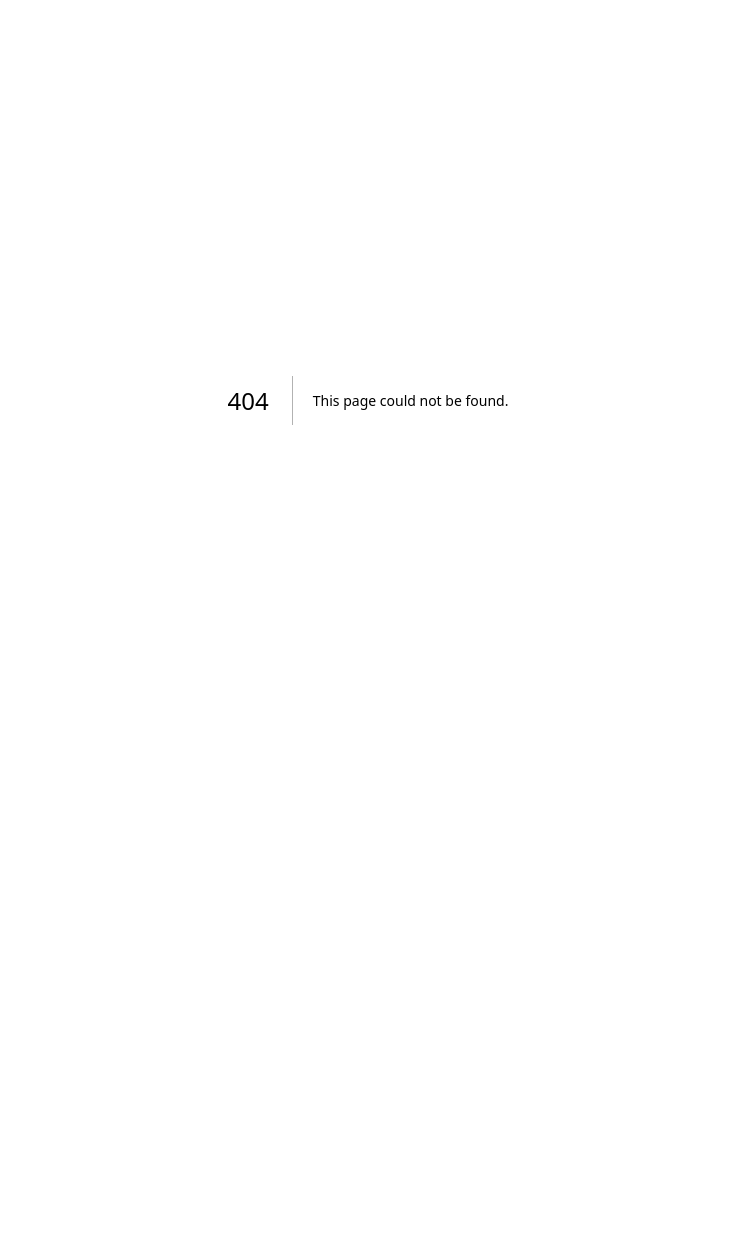
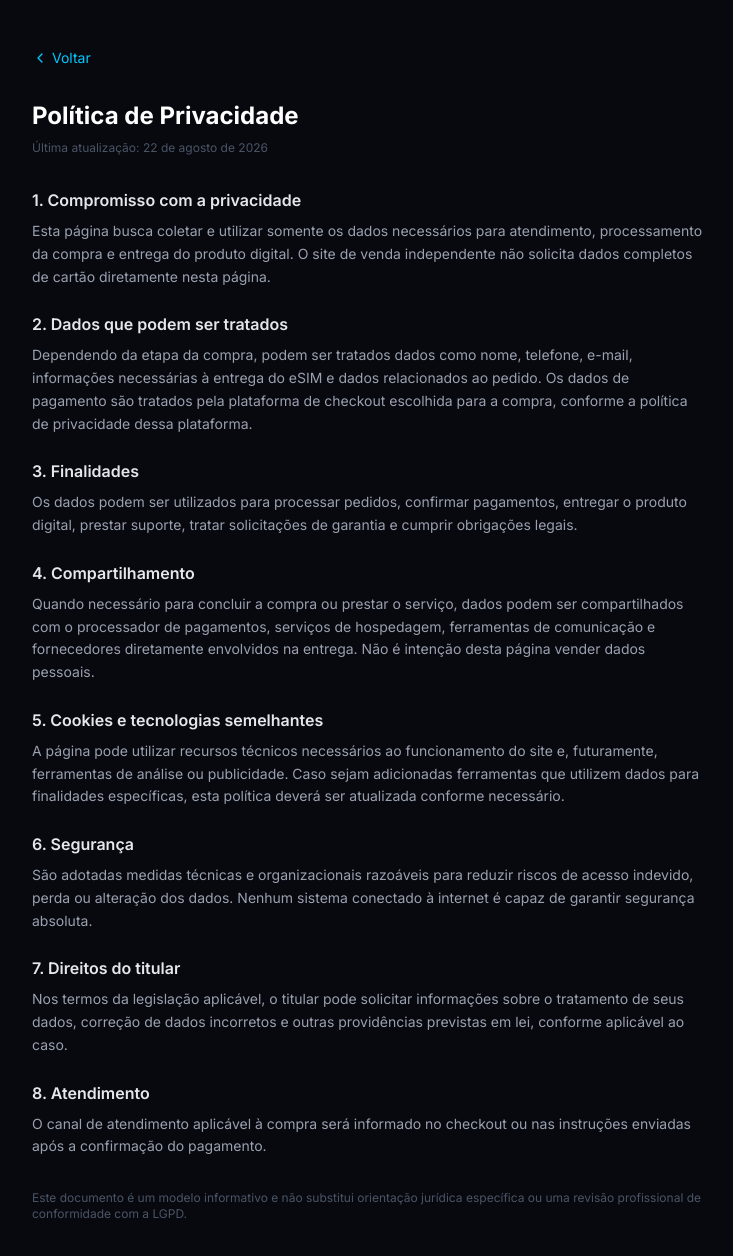
Before and after one commit to vglaraujo/esim-tim-107gb, a Next.js app: page / in a window 1280 px wide. Before the commit this address had no page. Shown: the top 1256 px of the page, without its empty margins (272-1005 px from the left). Before the commit the page ends 800 px from the top, so only its background shows below. Built offline with nearby package versions, Linux system fonts and the light colour scheme.

Commit message:
Add files via upload

```diff
--- /dev/null
+++ b/src/app/page.tsx
@@ -0,0 +1,67 @@
+import Link from "next/link";
+import type { Metadata } from "next";
+
+export const metadata: Metadata = {
+  title: "Política de Privacidade | eSIM TIM Black",
+  description: "Política de privacidade da página de venda independente de eSIM.",
+};
+
+export default function PoliticaDePrivacidade() {
+  return (
+    <main className="min-h-screen bg-[var(--color-dark)] px-5 py-12">
+      <div className="max-w-2xl mx-auto">
+        <Link href="/" className="inline-flex items-center gap-1 text-sm text-[var(--color-neon)] mb-8">
+          <svg width="16" height="16" viewBox="0 0 24 24" fill="none" stroke="currentColor" strokeWidth="2" strokeLinecap="round" strokeLinejoin="round"><path d="m15 18-6-6 6-6"/></svg>
+          Voltar
+        </Link>
+
+        <h1 className="text-2xl font-bold text-white mb-2">Política de Privacidade</h1>
+        <p className="text-xs text-gray-600 mb-8">Última atualização: 22 de agosto de 2026</p>
+
+        <div className="space-y-6 text-sm text-gray-400 leading-relaxed">
+          <section>
+            <h2 className="text-base font-semibold text-gray-200 mb-2">1. Compromisso com a privacidade</h2>
+            <p>Esta página busca coletar e utilizar somente os dados necessários para atendimento, processamento da compra e entrega do produto digital. O site de venda independente não solicita dados completos de cartão diretamente nesta página.</p>
+          </section>
+
+          <section>
+            <h2 className="text-base font-semibold text-gray-200 mb-2">2. Dados que podem ser tratados</h2>
+            <p>Dependendo da etapa da compra, podem ser tratados dados como nome, telefone, e-mail, informações necessárias à entrega do eSIM e dados relacionados ao pedido. Os dados de pagamento são tratados pela plataforma de checkout escolhida para a compra, conforme a política de privacidade dessa plataforma.</p>
+          </section>
+
+          <section>
+            <h2 className="text-base font-semibold text-gray-200 mb-2">3. Finalidades</h2>
+            <p>Os dados podem ser utilizados para processar pedidos, confirmar pagamentos, entregar o produto digital, prestar suporte, tratar solicitações de garantia e cumprir obrigações legais.</p>
+          </section>
+
+          <section>
+            <h2 className="text-base font-semibold text-gray-200 mb-2">4. Compartilhamento</h2>
+            <p>Quando necessário para concluir a compra ou prestar o serviço, dados podem ser compartilhados com o processador de pagamentos, serviços de hospedagem, ferramentas de comunicação e fornecedores diretamente envolvidos na entrega. Não é intenção desta página vender dados pessoais.</p>
+          </section>
+
+          <section>
+            <h2 className="text-base font-semibold text-gray-200 mb-2">5. Cookies e tecnologias semelhantes</h2>
+            <p>A página pode utilizar recursos técnicos necessários ao funcionamento do site e, futuramente, ferramentas de análise ou publicidade. Caso sejam adicionadas ferramentas que utilizem dados para finalidades específicas, esta política deverá ser atualizada conforme necessário.</p>
+          </section>
+
+          <section>
+            <h2 className="text-base font-semibold text-gray-200 mb-2">6. Segurança</h2>
+            <p>São adotadas medidas técnicas e organizacionais razoáveis para reduzir riscos de acesso indevido, perda ou alteração dos dados. Nenhum sistema conectado à internet é capaz de garantir segurança absoluta.</p>
+          </section>
+
+          <section>
+            <h2 className="text-base font-semibold text-gray-200 mb-2">7. Direitos do titular</h2>
+            <p>Nos termos da legislação aplicável, o titular pode solicitar informações sobre o tratamento de seus dados, correção de dados incorretos e outras providências previstas em lei, conforme aplicável ao caso.</p>
+          </section>
+
+          <section>
+            <h2 className="text-base font-semibold text-gray-200 mb-2">8. Atendimento</h2>
+            <p>O canal de atendimento aplicável à compra será informado no checkout ou nas instruções enviadas após a confirmação do pagamento.</p>
+          </section>
+
+          <p className="text-xs text-gray-600 pt-2">Este documento é um modelo informativo e não substitui orientação jurídica específica ou uma revisão profissional de conformidade com a LGPD.</p>
+        </div>
+      </div>
+    </main>
+  );
+}
```
